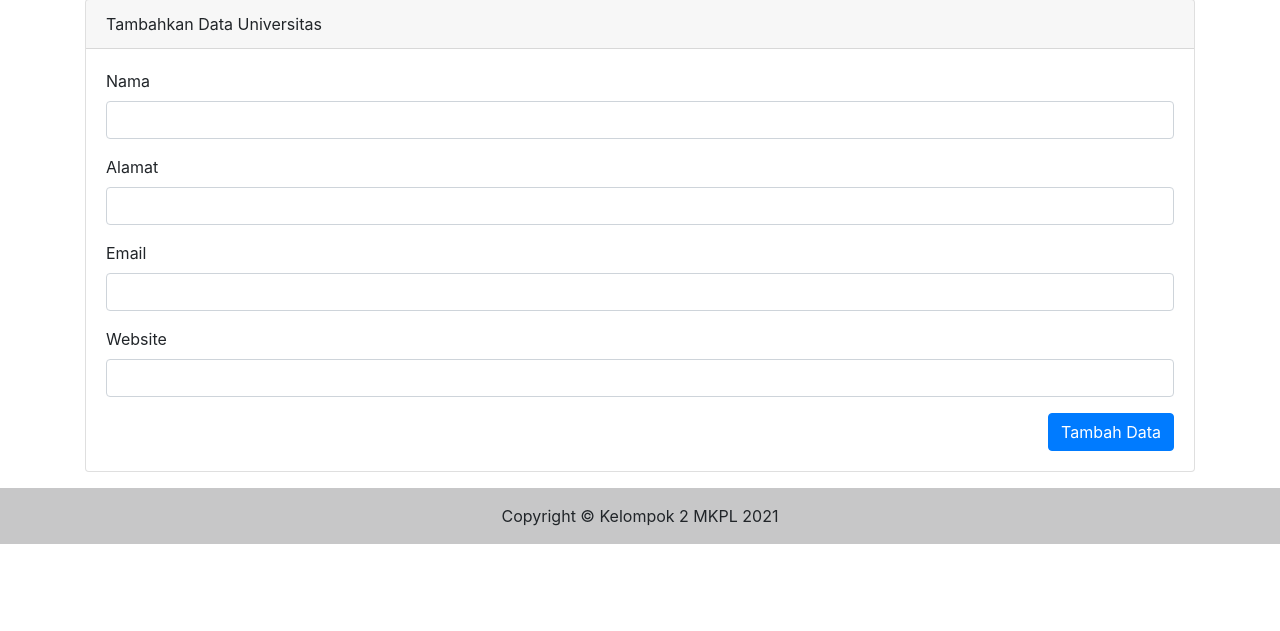
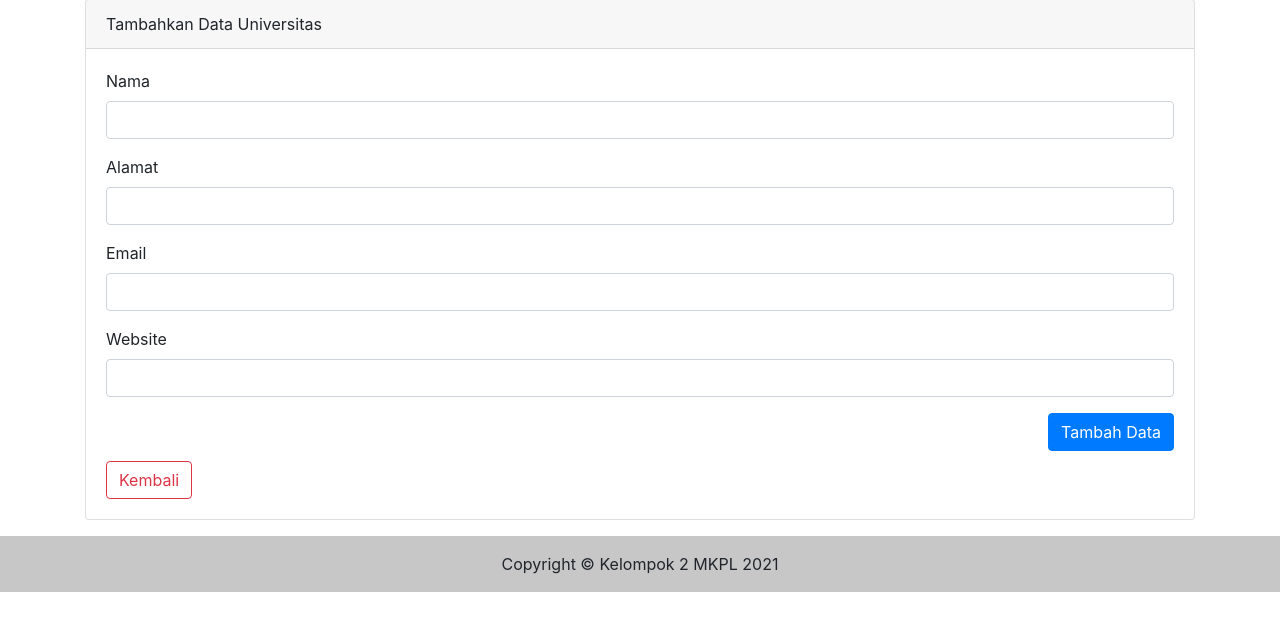
Before and after one commit to dhuharohim/cobareview1, a CodeIgniter app: page /simple-list-universities/index.php/university/add in a window 1280 px wide. Shown: the part 73-704 px from the top of the page. Run offline with CodeIgniter, Linux system fonts and the light colour scheme; some libraries are stand-ins or nearby versions.

Commit message:
back button in form added

```diff
--- a/application/views/layout/footer.php
+++ b/application/views/layout/footer.php
@@ -11,6 +11,9 @@
 <!-- Option 1: jQuery and Bootstrap Bundle (includes Popper) -->
 <script src="https://code.jquery.com/jquery-3.5.1.slim.min.js" integrity="sha384-DfXdz2htPH0lsSSs5nCTpuj/zy4C+OGpamoFVy38MVBnE+IbbVYUew+OrCXaRkfj" crossorigin="anonymous"></script>
 <script src="https://cdn.jsdelivr.net/npm/bootstrap@4.6.0/dist/js/bootstrap.bundle.min.js" integrity="sha384-Piv4xVNRyMGpqkS2by6br4gNJ7DXjqk09RmUpJ8jgGtD7zP9yug3goQfGII0yAns" crossorigin="anonymous"></script>
+<!-- Offline Version -->
+<script src="<?= base_url(); ?>assets/js/bootstrap.js"></script>
+<script src="<?= base_url(); ?>assets/js/jquery.js"></script>
 <script src="<?= base_url(); ?>assets/js/sweetalert2.all.min.js"></script>
 <script src="<?= base_url(); ?>assets/js/script.js"></script>
 
--- a/application/views/layout/header.php
+++ b/application/views/layout/header.php
@@ -8,9 +8,10 @@
 
     <!-- Bootstrap CSS -->
     <link rel="stylesheet" href="https://cdn.jsdelivr.net/npm/bootstrap@4.6.0/dist/css/bootstrap.min.css" integrity="sha384-B0vP5xmATw1+K9KRQjQERJvTumQW0nPEzvF6L/Z6nronJ3oUOFUFpCjEUQouq2+l" crossorigin="anonymous">
+    <!-- Offline Version -->
+    <link rel="stylesheet" href="<?= base_url(); ?>assets/css/bootstrap.css">
 
-    <!-- My CSS -->
-    <link rel="stylesheet" href="<?= base_url(); ?>assets/css/style.css">
+    <!-- Shortcut Icon -->
     <link rel="shortcut icon" href="<?= base_url(); ?>assets/img/office-building.png">
 
     <title><?= $judul; ?></title>
--- a/application/views/university/add.php
+++ b/application/views/university/add.php
@@ -27,6 +27,7 @@
                             <input type="text" name="website" class="form-control" id="website">
                             <small class="form-text text-danger"><?= form_error('website'); ?></small>
                         </div>
+                        <a href="<?= base_url(); ?>university" class="btn btn-outline-danger float-left mt-5">Kembali</a>
                         <button type="submit" name="tambah" class="btn btn-primary float-right">Tambah Data</button>
                     </form>
                 </div>
--- a/application/views/university/edit.php
+++ b/application/views/university/edit.php
@@ -28,6 +28,7 @@
                             <input type="text" name="website" class="form-control" id="website" value="<?= $universitas['website']; ?>">
                             <small class="form-text text-danger"><?= form_error('website'); ?></small>
                         </div>
+                        <a href="<?= base_url(); ?>university" class="btn btn-outline-danger float-left mt-5">Kembali</a>
                         <button type="submit" name="tambah" class="btn btn-primary float-right">Ubah Data</button>
                     </form>
                 </div>
```
